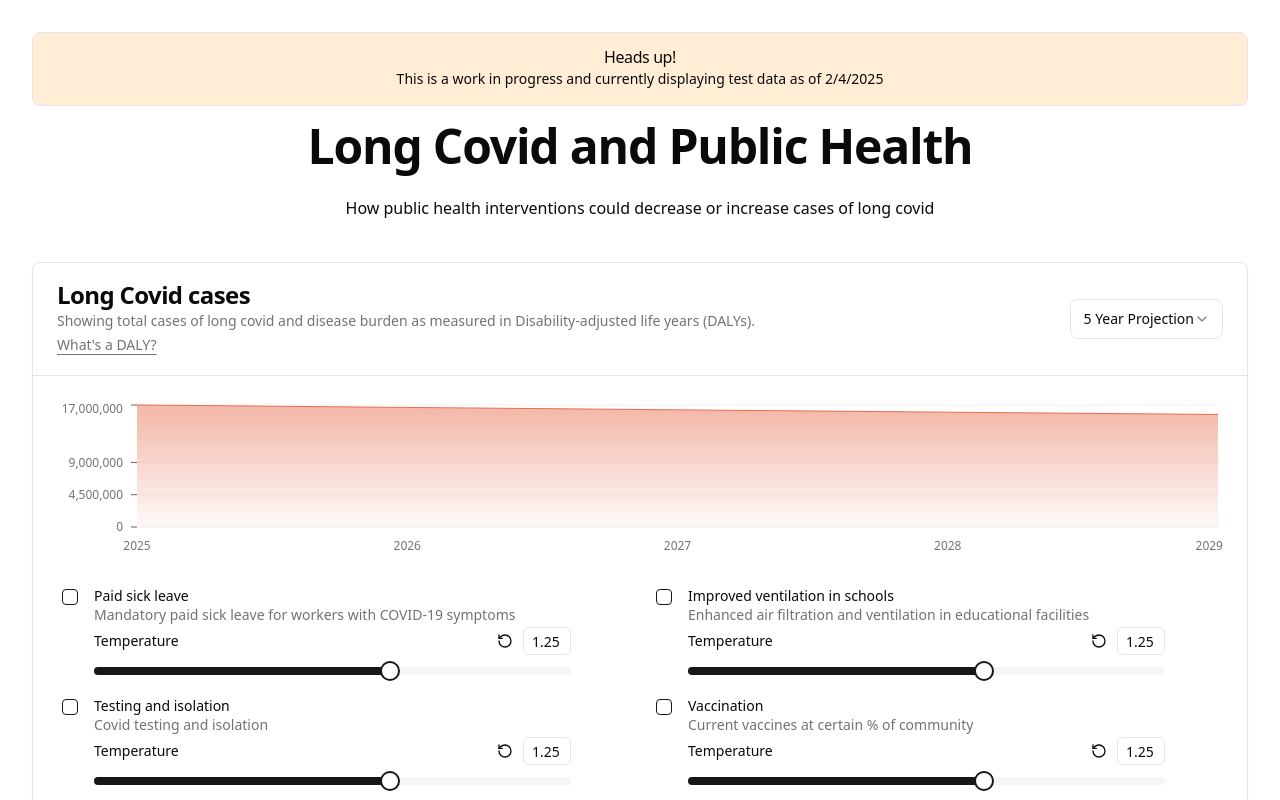
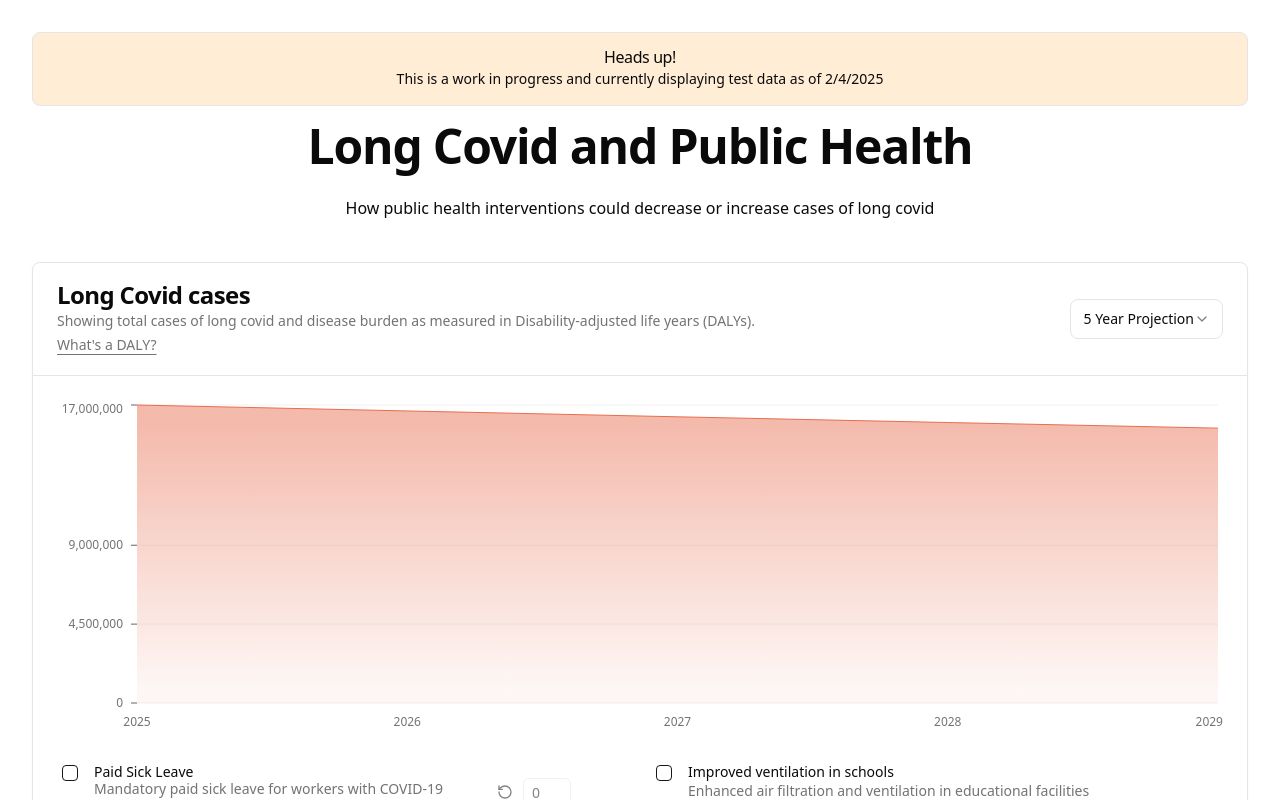
Before and after one commit to DevinCLane/long-covid-dalys, a React (Vite) app: page / in a window 1280 px wide. Shown: the top 800 px of the page. Built offline with nearby package versions, Linux system fonts and the light colour scheme.

Commit message:
update interventions slider to include label, sublabel, and dynamic properties

```diff
--- a/src/components/LC-cases.tsx
+++ b/src/components/LC-cases.tsx
@@ -178,7 +178,7 @@ export function LCCases() {
       <CardContent className="px-2 pt-4 sm:px-6 sm:pt-6">
         <ChartContainer
           config={chartConfig}
-          className="aspect-auto h-[500px] w-full"
+          className="aspect-auto h-[700px] w-full"
         >
           <AreaChart data={filteredData}>
             <defs>
@@ -269,7 +269,7 @@ export function LCCases() {
                         }
                       />
                       <div className="grid w-full gap-0.5 leading-none">
-                        <label
+                        {/* <label
                           htmlFor="sickLeave"
                           className="text-sm font-medium leading-none peer-disabled:cursor-not-allowed peer-disabled:opacity-75"
                         >
@@ -278,14 +278,19 @@ export function LCCases() {
                         <p className="text-sm text-muted-foreground">
                           Mandatory paid sick leave for workers with COVID-19
                           symptoms
-                        </p>
+                        </p> */}
                         <div className="w-[90%]">
-                          {/* to do:
-                          - reset sliders to 0
-                              - keep slider disabled until checkbox is clicked
-                              - only view slider if check box is clicked? hidden otherwise?
-                          */}
-                          <InterventionsSlider className="mt-2" />
+                          <InterventionsSlider
+                            label="Paid Sick Leave"
+                            sublabel="Mandatory paid sick leave for workers with COVID-19
+                          symptoms, in weeks"
+                            minValue={0}
+                            maxValue={52}
+                            step={1}
+                            initialValue={[0]}
+                            defaultValue={[0]}
+                            disabled={!interventions.sickLeave}
+                          />
                         </div>
                       </div>
                     </div>
--- a/src/components/interventions-slider.tsx
+++ b/src/components/interventions-slider.tsx
@@ -1,5 +1,3 @@
-"use client";
-
 import { useSliderWithInput } from "@/hooks/use-slider-with-input";
 import { Button } from "@/components/ui/button";
 import { Input } from "@/components/ui/input";
@@ -12,13 +10,31 @@ import {
   TooltipTrigger,
 } from "@/components/ui/tooltip";
 import { RotateCcw } from "lucide-react";
+import { cn } from "@/lib/utils";
 
-function InterventionsSlider() {
-  const minValue = 0.0;
-  const maxValue = 2;
-  const initialValue = [1.25];
-  const defaultValue = [1];
+interface InterventionsSliderProps {
+  className?: string;
+  label?: string;
+  sublabel?: string;
+  minValue?: number;
+  maxValue?: number;
+  step?: number;
+  initialValue?: number[];
+  defaultValue?: number[];
+  disabled?: boolean;
+}
 
+function InterventionsSlider({
+  className,
+  label,
+  sublabel,
+  minValue = 0.0,
+  maxValue = 2,
+  step,
+  initialValue = [0.5],
+  defaultValue = [0],
+  disabled = false,
+}: InterventionsSliderProps) {
   const {
     sliderValue,
     inputValues,
@@ -29,11 +45,14 @@ function InterventionsSlider() {
   } = useSliderWithInput({ minValue, maxValue, initialValue, defaultValue });
 
   return (
-    <div className="min-w-[300px] space-y-3">
+    <div className={cn("min-w-[300px] space-y-3", className)}>
       <div className="flex items-center justify-between gap-2">
-        {/* to do: label should be a prop I can assign when i consume the component */}
-        <Label>Temperature</Label>
-        {/* to do: there should be a sub-label as a prop I can assign when I consume the component */}
+        <div>
+          <Label>{label}</Label>
+          {sublabel && (
+            <p className="text-sm text-muted-foreground">{sublabel}</p>
+          )}
+        </div>
         <div className="flex items-center gap-1">
           <TooltipProvider delayDuration={0}>
             <Tooltip>
@@ -44,6 +63,7 @@ function InterventionsSlider() {
                   className="size-7"
                   aria-label="Reset"
                   onClick={resetToDefault}
+                  disabled={disabled}
                 >
                   <RotateCcw size={16} strokeWidth={2} aria-hidden="true" />
                 </Button>
@@ -65,6 +85,7 @@ function InterventionsSlider() {
                 validateAndUpdateValue(inputValues[0], 0);
               }
             }}
+            disabled={disabled}
             aria-label="Enter value"
           />
         </div>
@@ -76,7 +97,8 @@ function InterventionsSlider() {
           onValueChange={handleSliderChange}
           min={minValue}
           max={maxValue}
-          step={0.01}
+          step={step}
+          disabled={disabled}
           aria-label="Temperature"
         />
       </div>
```
